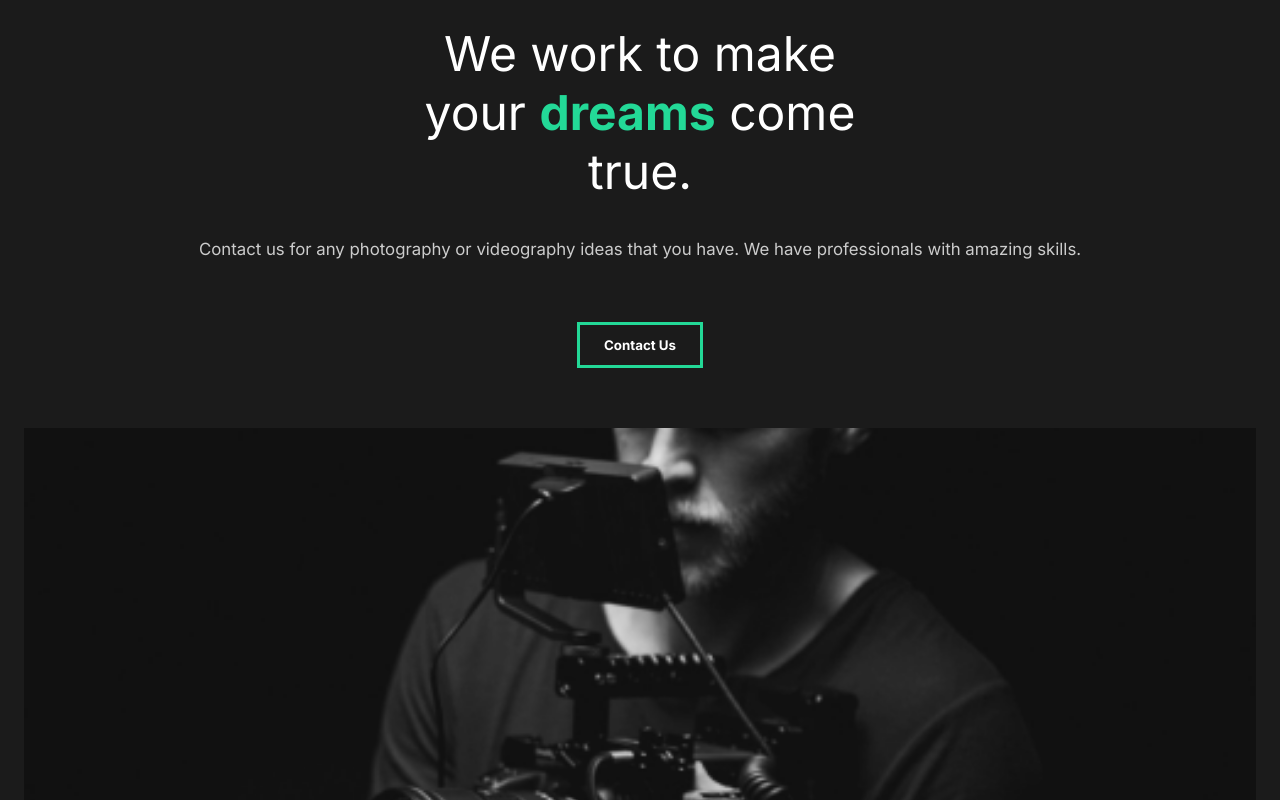
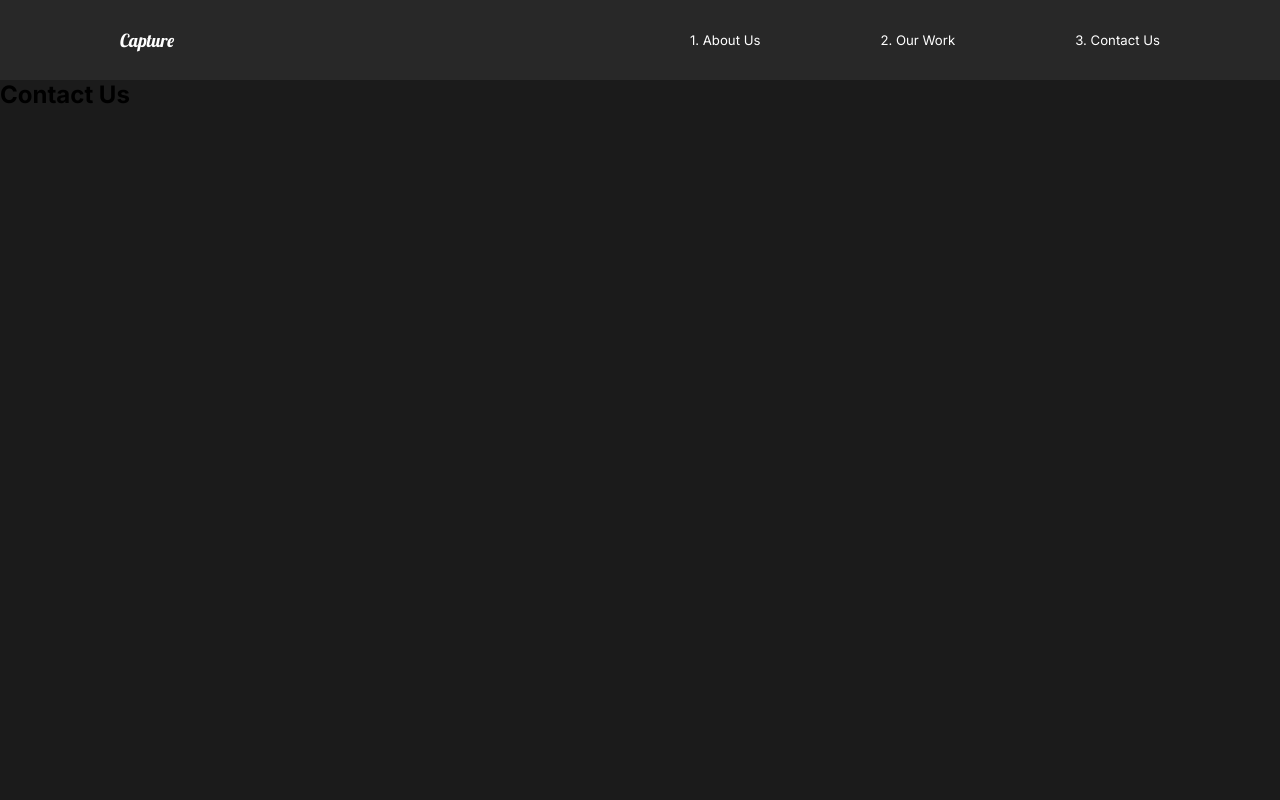
Before and after one commit to nanggi4/react-catpure, a React (Create React App) app: page /contact in a window 1280 px wide. Shown: the top 800 px of the page. Built offline with nearby package versions, Linux system fonts and the light colour scheme.

Commit message:
route update

```diff
--- a/src/App.js
+++ b/src/App.js
@@ -3,12 +3,28 @@
 import GlobalStyle from './components/GlobalStyle';
 //Import Pages
 import AboutUs from './pages/AboutUs';
+import OurWork from './pages/OurWork';
+import ContactUs from './pages/ContactUs';
+import Nav from './components/Nav';
+//Router
+import { Switch, Route } from 'react-router-dom';
 
 function App() {
   return (
     <div className="App">
       <GlobalStyle />
-      <AboutUs />
+      <Nav />
+      <Switch>
+        <Route path="/work">
+          <OurWork />
+        </Route>
+        <Route path="/contact">
+          <ContactUs />
+        </Route>
+        <Route path="/" exact>
+          <AboutUs />
+        </Route>
+      </Switch>
     </div>
   );
 }
--- /dev/null
+++ b/src/components/Nav.js
@@ -0,0 +1,51 @@
+import React from 'react';
+import styled from 'styled-components';
+import { Link } from 'react-router-dom';
+
+const Nav = () => {
+  return (
+    <StyledNav>
+      <h1><Link id="logo" to="/">Capture</Link></h1>
+      <ul>
+        <li>
+          <Link to="/">1. About Us</Link>
+        </li>
+        <li>
+          <Link to="/work">2. Our Work</Link>
+        </li>
+        <li>
+          <Link to="contact">3. Contact Us</Link>
+        </li>
+      </ul>
+    </StyledNav>
+  );
+};
+
+const StyledNav = styled.nav`
+  min-height: 10vh;
+  display: flex;
+  margin: auto;
+  justify-content: space-between;
+  align-items: center;
+  padding: 1rem 10rem;
+  background: #282828;
+  a{
+    color: white;
+    text-decoration: none;
+  }
+  ul{
+    display: flex;
+    list-style: none;
+  }
+  #logo{
+    font-size: 1.5rem;
+    font-family: "Lobster", cursive;
+    font-weight: lighter;
+  }
+  li{
+    padding-left: 10rem;
+    position: relative;
+  }
+`;
+
+export default Nav;
--- a/src/index.js
+++ b/src/index.js
@@ -2,10 +2,13 @@
 import ReactDOM from 'react-dom';
 import App from './App';
 import reportWebVitals from './reportWebVitals';
+import { BrowserRouter } from 'react-router-dom';
 
 ReactDOM.render(
   <React.StrictMode>
-    <App />
+    <BrowserRouter>
+      <App />
+    </BrowserRouter>
   </React.StrictMode>,
   document.getElementById('root')
 );
--- /dev/null
+++ b/src/pages/ContactUs.js
@@ -0,0 +1,11 @@
+import React from 'react';
+
+const ContactUs = () => {
+  return (
+    <div>
+      <h1>Contact Us</h1>
+    </div>
+  );
+};
+
+export default ContactUs;
--- /dev/null
+++ b/src/pages/OurWork.js
@@ -0,0 +1,11 @@
+import React from 'react';
+
+const OurWork = () => {
+  return (
+    <div>
+      <h1>Our Work</h1>
+    </div>
+  );
+};
+
+export default OurWork;
```
